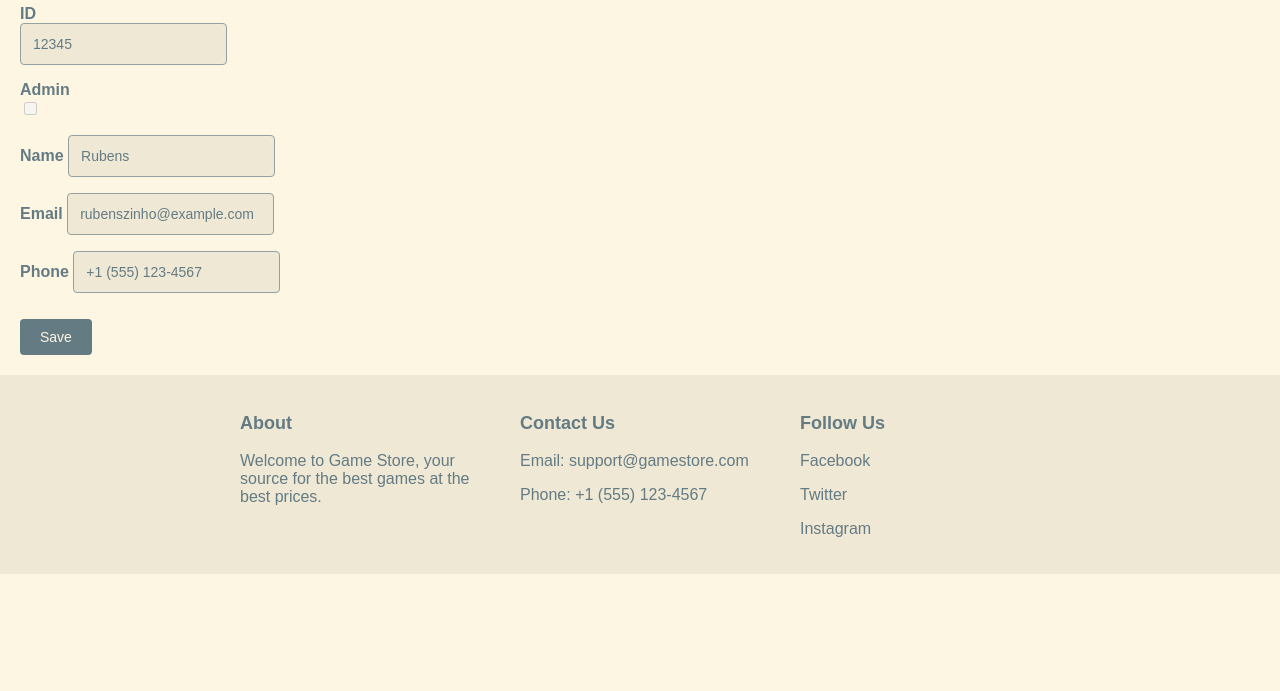
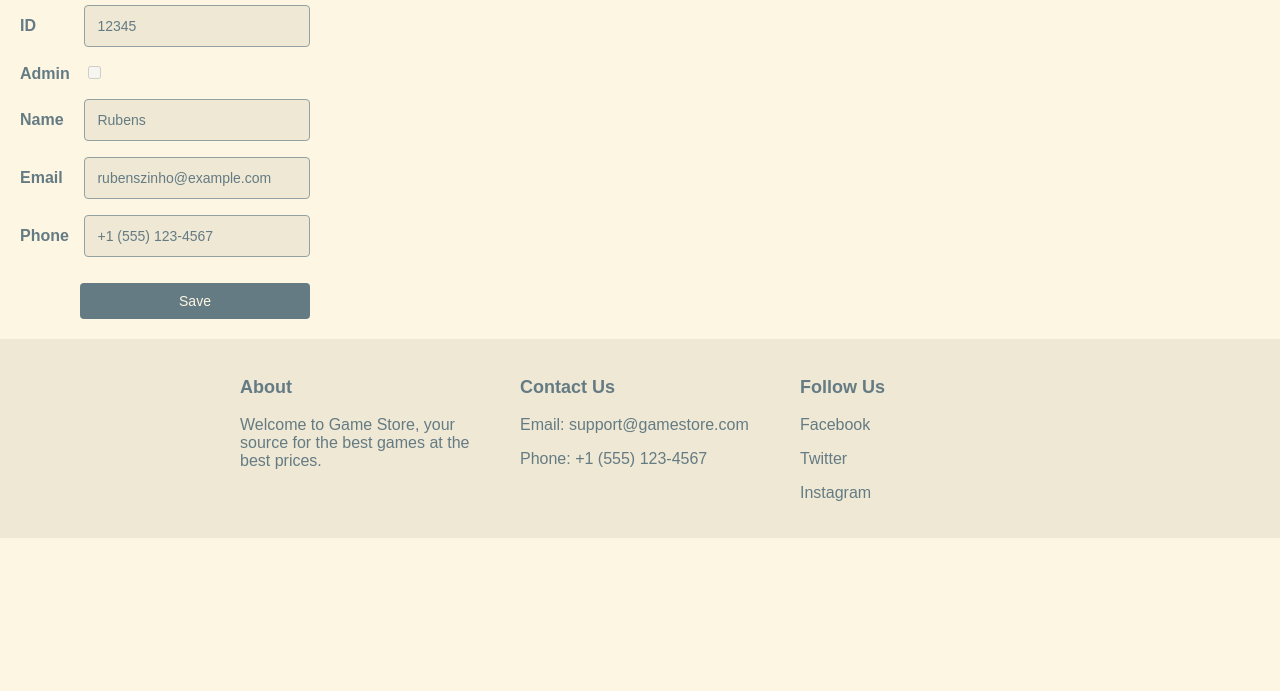
Before and after one commit to rubenszinho/gamestore, a plain HTML site: page pages/edit-profile.html in a window 1280 px wide. Shown: the part 109-800 px from the top of the page. Drawn offline with nearby package versions, Linux system fonts and the light colour scheme.

Commit message:
add change theme icon and update edit-profile style

```diff
--- a/pages/edit-profile.html
+++ b/pages/edit-profile.html
@@ -6,6 +6,7 @@
     <meta name="viewport" content="width=device-width, initial-scale=1.0">
     <title>Edit Profile - Game Store</title>
     <link rel="stylesheet" href="..\styles\globals.css">
+    <link rel="stylesheet" href="https://fonts.googleapis.com/css2?family=Material+Symbols+Outlined:opsz,wght,FILL,GRAD@48,400,0,0" />
 </head>
 
 <body>
@@ -22,7 +23,9 @@
             <button class="search-button" onclick="onSearchClick()">Search</button>
         </div>
         <div>
-            <button class="theme-toggle" onclick="toggleTheme()">Toggle Theme</button>
+            <button class="theme-toggle" onclick="toggleTheme()">
+            <span class="material-symbols-outlined">brightness_medium</span>
+            </button>
         </div>
     </div>
 
@@ -30,11 +33,11 @@
         <h1 class="title">Edit Profile</h1>
         <form id="editProfileForm" class="edit-profile-form">
             <div>
-                <label for="id">ID</label><br>
+                <label for="id">ID</label>
                 <input type="text" id="id" disabled />
             </div>
             <div>
-                <label for="isAdmin">Admin</label><br>
+                <label for="isAdmin">Admin</label>
                 <input type="checkbox" id="isAdmin" disabled />
             </div>
             <div>
--- a/styles/Form.css
+++ b/styles/Form.css
@@ -3,35 +3,19 @@
     gap: 1rem;
 }
 
-.edit-profile-form input[type="ID"] {
+.edit-profile-form input {
     background-color: var(--card-background-color);
     border: 1px solid var(--card-border-color);
     border-radius: 4px;
     padding: 12px;
     font-size: 14px;
     color: var(--text-color);
-    width: 150px;
+    width: 200px;
 }
 
 
-.edit-profile-form input[type="text"] {
-    background-color: var(--card-background-color);
-    border: 1px solid var(--card-border-color);
-    border-radius: 4px;
-    padding: 12px;
-    font-size: 14px;
-    color: var(--text-color);
-    width: 250;
-}
-
-.edit-profile-form input[type="email"] {
-    background-color: var(--card-background-color);
-    border: 1px solid var(--card-border-color);
-    border-radius: 4px;
-    padding: 12px;
-    font-size: 14px;
-    color: var(--text-color);
-    width: 250;
+.edit-profile-form input[type="checkbox"] {
+    width: auto;
 }
 
 .edit-profile-form:focus {
@@ -42,8 +26,14 @@
 .edit-profile-form label {
     font-weight: bold;
     color: var(--title-color);
+    display:inline-block;
+    width: 60px;
 }
 
+.edit-profile-form button {
+    margin-left: 60px;
+    width: 230px;
+}
 
 .login-container,
 .register-container {
```
Also changed, not shown: pages/admin-game-add.html (+4 -1 lines), pages/game-details.html (+4 -1 lines), pages/home-admin.html (+4 -1 lines), pages/index.html (+4 -1 lines), pages/login.html (+4 -1 lines), pages/my-cart.html (+4 -1 lines), pages/register.html (+4 -1 lines), pages/search.html (+4 -1 lines), pages/user-profile.html (+4 -1 lines).
